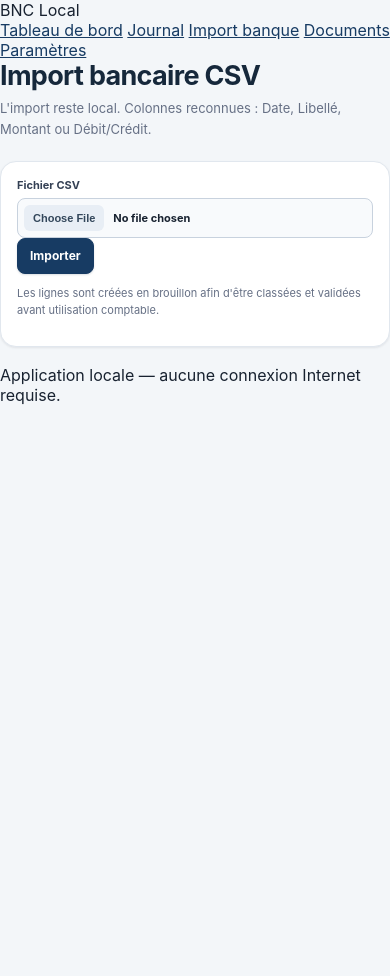
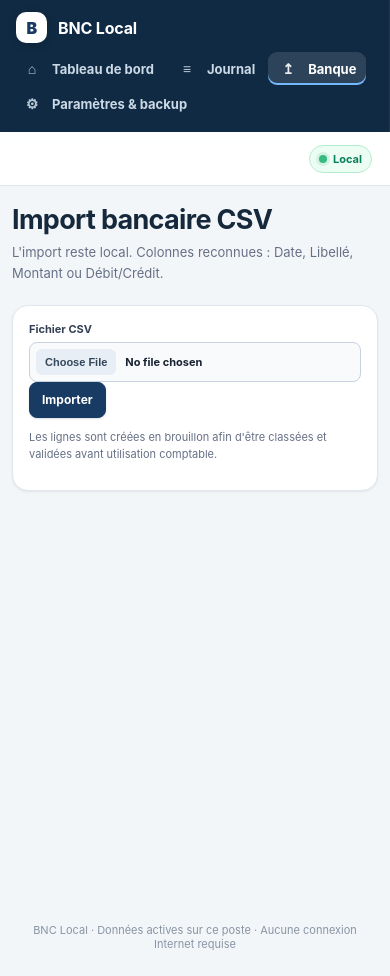
Before and after one commit to ollymc/med-finances, a FastAPI app: page /bank in a window 390 px wide. Before the commit the page ends 405 px from the top, so only its background shows below. Run offline with FastAPI, Linux system fonts and the light colour scheme.

Commit message:
Add responsive sidebar application shell

```diff
--- a/bnc-local-mvp/app/templates/base.html
+++ b/bnc-local-mvp/app/templates/base.html
@@ -3,21 +3,63 @@
 <head>
   <meta charset="utf-8">
   <meta name="viewport" content="width=device-width,initial-scale=1">
+  <meta name="color-scheme" content="light">
   <title>{{ config.app_name if config else 'BNC Local' }}</title>
   <link rel="stylesheet" href="/static/style.css">
 </head>
 <body>
-<header>
-  <div class="brand">BNC Local</div>
-  <nav>
-    <a href="/">Tableau de bord</a>
-    <a href="/transactions">Journal</a>
-    <a href="/bank">Import banque</a>
-    <a href="/documents">Documents</a>
-    <a href="/settings">Paramètres</a>
-  </nav>
-</header>
-<main>{% block content %}{% endblock %}</main>
-<footer>Application locale — aucune connexion Internet requise.</footer>
+<div class="app-shell">
+  <aside class="sidebar">
+    <div class="brand-block">
+      <div class="brand-mark">B</div>
+      <div class="brand-copy">
+        <strong>BNC Local</strong>
+        <span>Comptabilité libérale</span>
+      </div>
+    </div>
+
+    <div class="sidebar-label">Pilotage</div>
+    <nav class="sidebar-nav">
+      <a class="nav-item {{ 'active' if request.url.path == '/' else '' }}" href="/">
+        <span class="nav-icon">⌂</span><span>Tableau de bord</span>
+      </a>
+      <a class="nav-item {{ 'active' if request.url.path.startswith('/transactions') else '' }}" href="/transactions">
+        <span class="nav-icon">≡</span><span>Journal</span>
+      </a>
+      <a class="nav-item {{ 'active' if request.url.path.startswith('/bank') else '' }}" href="/bank">
+        <span class="nav-icon">↥</span><span>Banque</span>
+      </a>
+      <a class="nav-item {{ 'active' if request.url.path.startswith('/documents') else '' }}" href="/documents">
+        <span class="nav-icon">▣</span><span>Documents</span>
+      </a>
+    </nav>
+
+    <div class="sidebar-label">Système</div>
+    <nav class="sidebar-nav">
+      <a class="nav-item {{ 'active' if request.url.path.startswith('/settings') else '' }}" href="/settings">
+        <span class="nav-icon">⚙</span><span>Paramètres & backup</span>
+      </a>
+    </nav>
+
+    <div class="sidebar-spacer"></div>
+    <div class="sidebar-status">
+      <div class="status-line"><span class="status-dot"></span> Moteur local actif</div>
+      Fonctionnement hors Internet possible.
+    </div>
+  </aside>
+
+  <div class="workspace">
+    <header class="topbar">
+      <div class="topbar-title">Pilotage comptable BNC</div>
+      <div class="topbar-meta">
+        <span class="top-chip">Exercice 2026</span>
+        <span class="top-chip local"><span class="status-dot"></span> Local</span>
+      </div>
+    </header>
+
+    <main class="content">{% block content %}{% endblock %}</main>
+    <footer class="app-footer">BNC Local · Données actives sur ce poste · Aucune connexion Internet requise</footer>
+  </div>
+</div>
 </body>
 </html>
```
